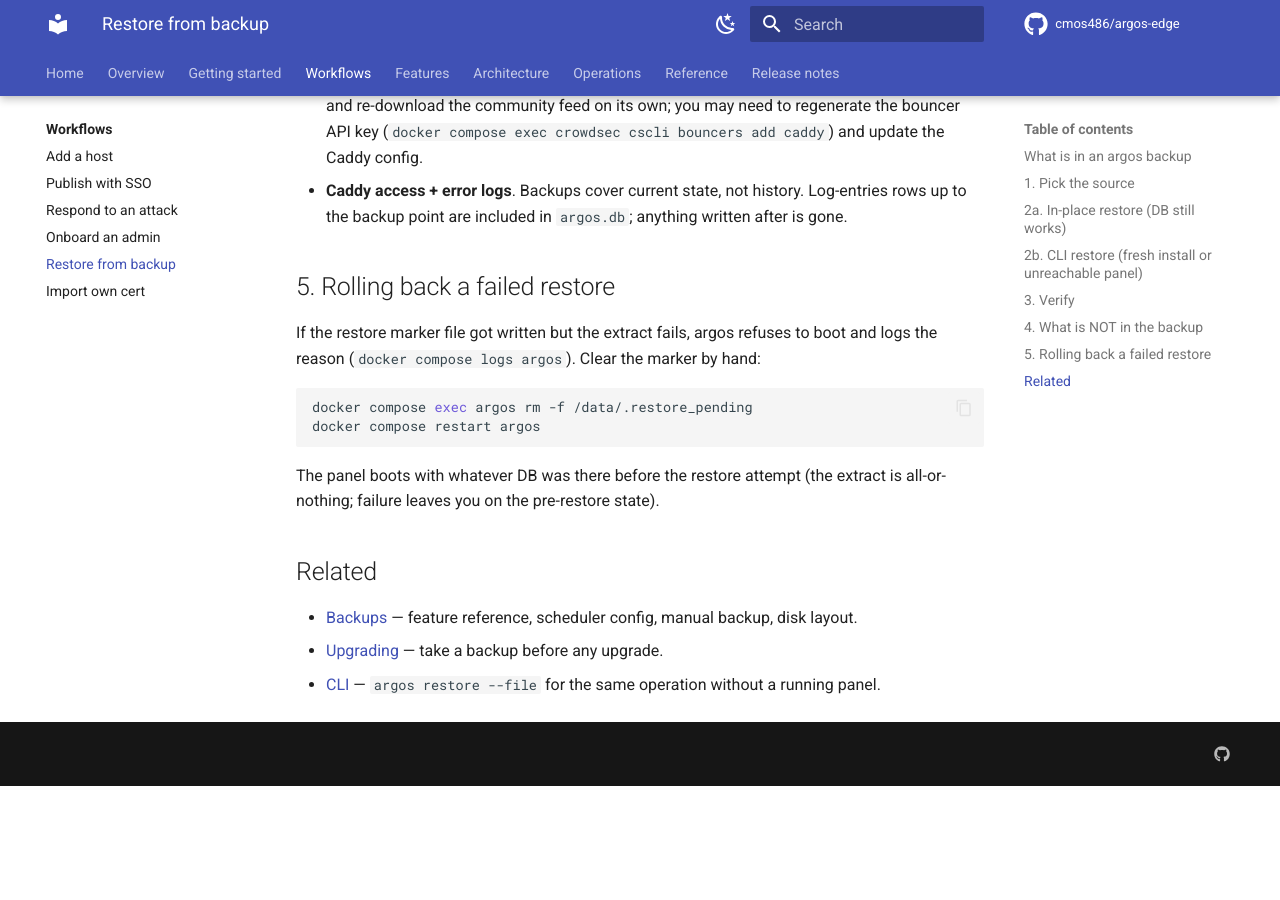
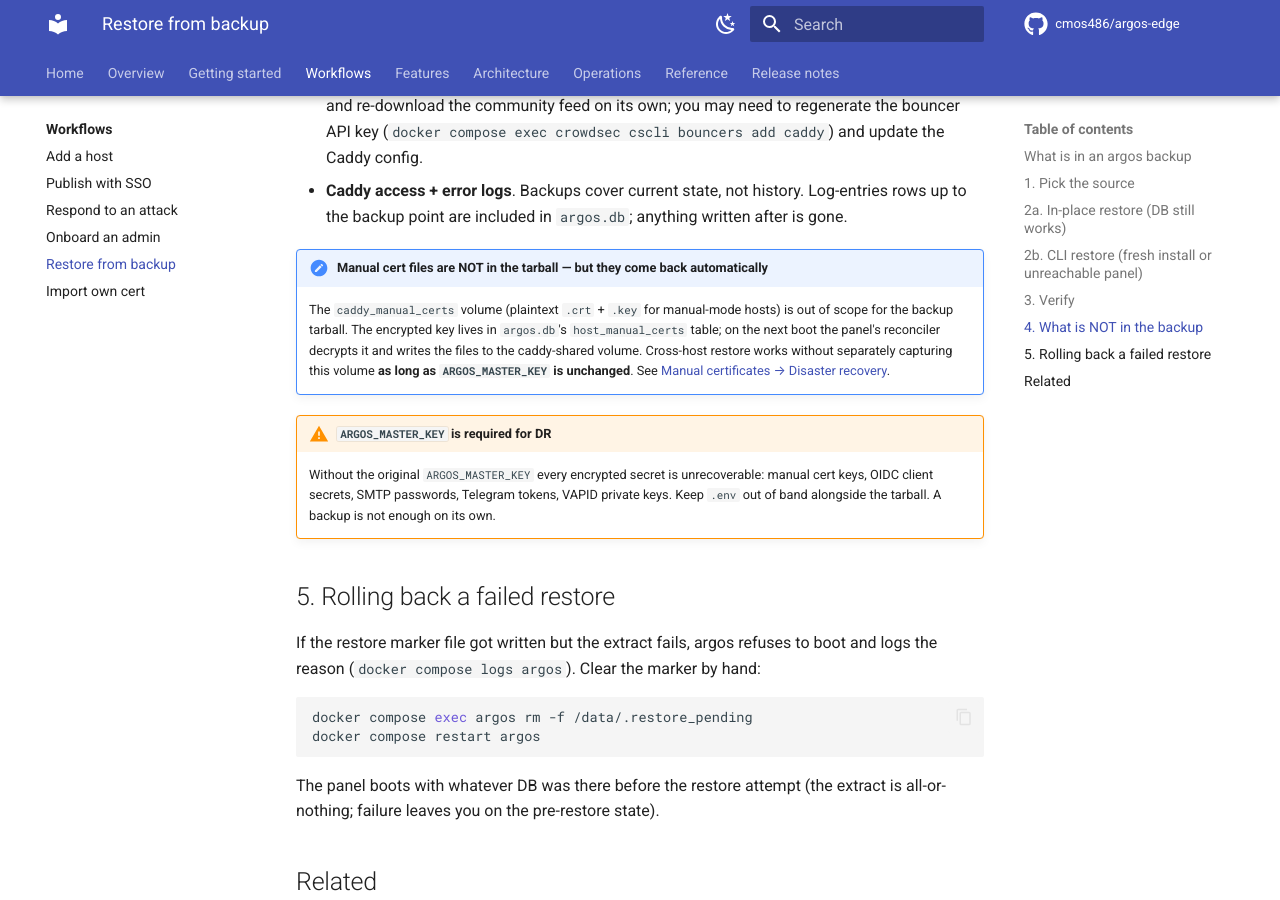
Before and after one commit to cmos486/argos-edge, an MkDocs documentation site: the page built from docs/workflows/restore-backup.md, in a window 1280 px wide and 900 px high, scrolled down 2585 px. Built offline with MkDocs 1.6.1 and Material for MkDocs 9.7.7, drawn with Linux system fonts in a browser that asks for light colours; comment, search, counter and statistics services are not loaded; before the commit the page ends 3371 px from its top, so only the background shows below that.

Commit message:
docs: add ARGOS_MASTER_KEY persistence warning

```diff
--- a/docs/workflows/restore-backup.md
+++ b/docs/workflows/restore-backup.md
@@ -116,6 +116,23 @@ After the restart:
   history. Log-entries rows up to the backup point are included in
   `argos.db`; anything written after is gone.
 
+!!! note "Manual cert files are NOT in the tarball — but they come back automatically"
+    The `caddy_manual_certs` volume (plaintext `.crt` + `.key` for
+    manual-mode hosts) is out of scope for the backup tarball.
+    The encrypted key lives in `argos.db`'s `host_manual_certs`
+    table; on the next boot the panel's reconciler decrypts it
+    and writes the files to the caddy-shared volume. Cross-host
+    restore works without separately capturing this volume **as
+    long as `ARGOS_MASTER_KEY` is unchanged**. See
+    [Manual certificates → Disaster recovery](../features/manual-certs.md#disaster-recovery).
+
+!!! warning "`ARGOS_MASTER_KEY` is required for DR"
+    Without the original `ARGOS_MASTER_KEY` every encrypted
+    secret is unrecoverable: manual cert keys, OIDC client
+    secrets, SMTP passwords, Telegram tokens, VAPID private
+    keys. Keep `.env` out of band alongside the tarball. A
+    backup is not enough on its own.
+
 ## 5. Rolling back a failed restore
 
 If the restore marker file got written but the extract fails, argos
```
Also changed, not shown: docs/operations/upgrading.md (+8 -0 lines).
